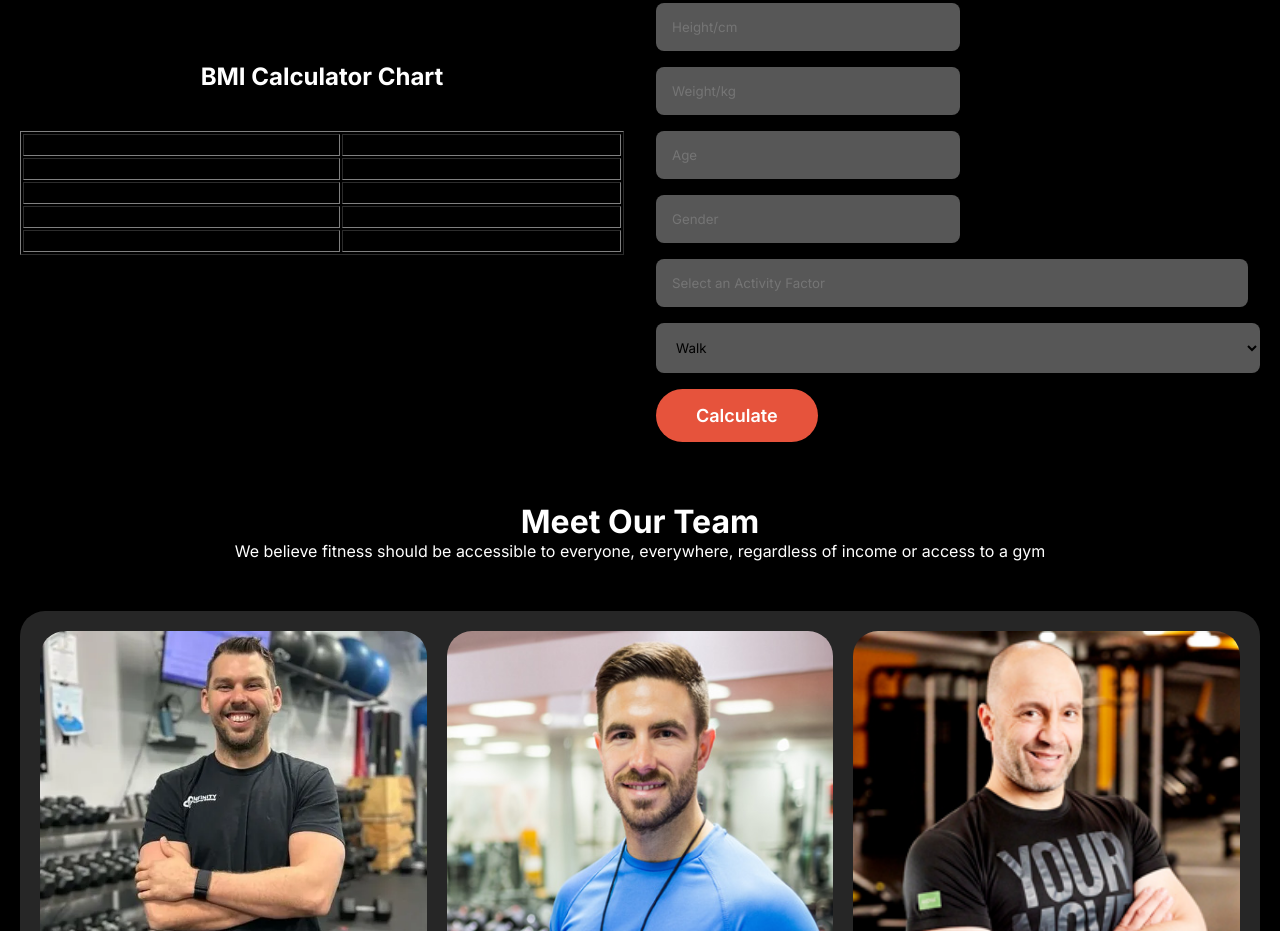
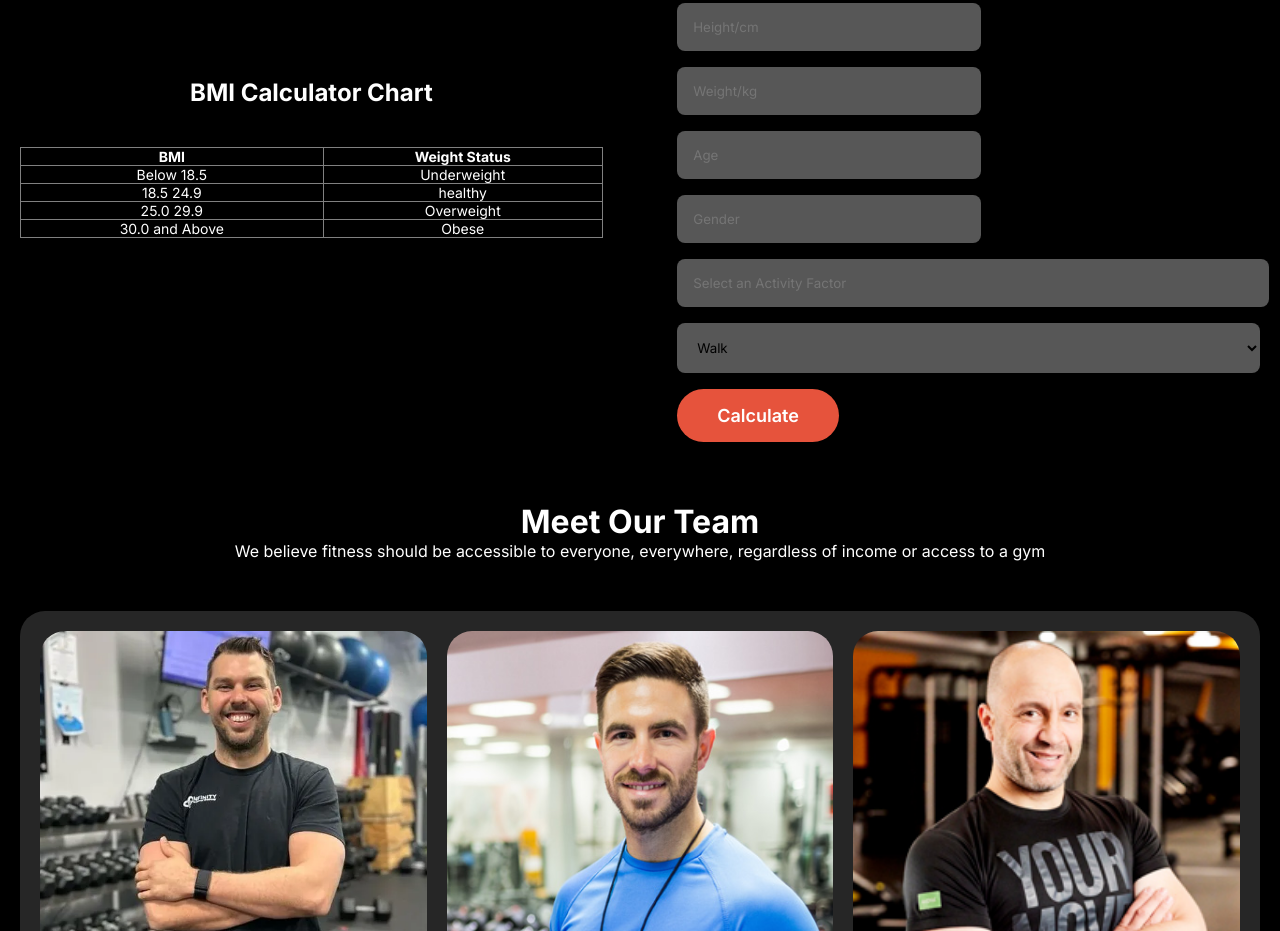
Before and after one commit to bmfaysal33/Assignment-2, a plain HTML site: page index.html in a window 1280 px wide. Shown: the part 1956-2887 px from the top of the page. Drawn offline with Linux system fonts and the light colour scheme; a web font is replaced by a local one.

Commit message:
working with bmi table

```diff
--- a/Styles/calc.css
+++ b/Styles/calc.css
@@ -19,6 +19,23 @@
   justify-content: space-between;
 }
 
+.content-table {
+  border-collapse: collapse;
+  color: rgba(255, 255, 255, 0.5);
+  font-size: 14px;
+  min-width: 400px;
+}
+
+.content-table tr th,
+{
+  font-weight: 400;
+  padding-left: 30px;
+  text-align: left;
+}
+
+
+
+
 .bmi-section-title {
   font-size: 65px;
   font-weight: 700;
@@ -26,7 +43,7 @@
 
 .bmi-table-chart,
 .bmi-form {
-  width: 50%;
+  width: 47%;
 }
 
 caption {
@@ -40,10 +57,9 @@ caption {
   margin-left: 2rem;
 }
 
-
 input,
 select {
-    border: none;
+  border: none;
   border-radius: 8px;
   padding: 1rem;
   margin-bottom: 1rem;
--- a/Styles/shared-styles.css
+++ b/Styles/shared-styles.css
@@ -2,7 +2,9 @@
 
 h1,
 p,
-li {
+li,
+td,
+th {
   color: white;
 }
 
--- a/index.html
+++ b/index.html
@@ -136,14 +136,17 @@
         <div class="table-chart-container">
           <div class="bmi-table-chart">
             <h1>BMI Calculator Chart</h1>
-            <br />
-            <br />
+            <br/>
+            <br/>
 
-            <table border="1px solid">
-              <tr>
-                <td>BMI</td>
-                <td>Weight Status</td>
-              </tr>
+            <table border="1px solid" class="content-table">
+
+              <thead>
+                <tr>
+                  <th>BMI</th>
+                  <th>Weight Status</th>
+                </tr>
+              </thead>
               <tr>
                 <td>Below 18.5</td>
                 <td>Underweight</td>
```
